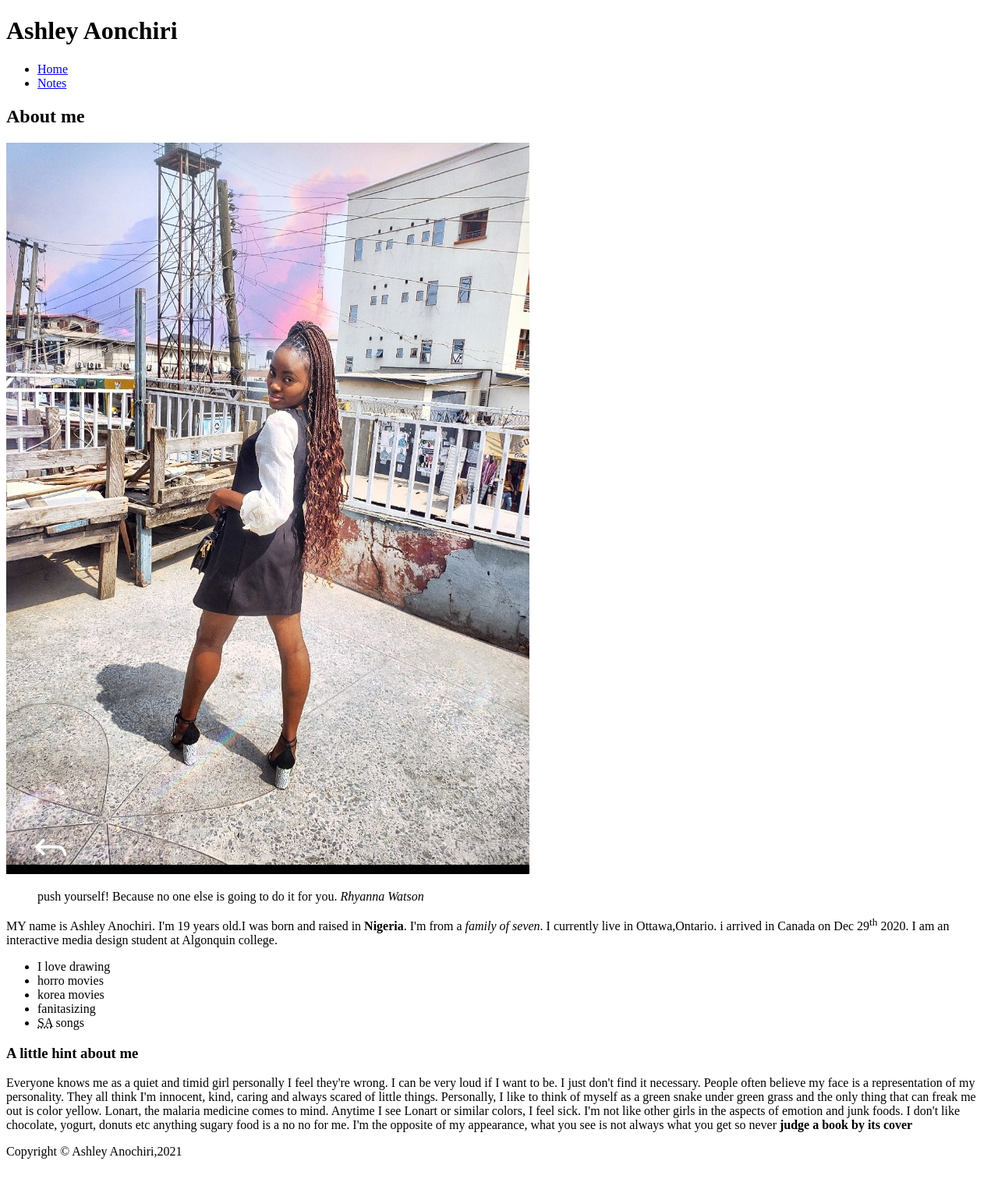
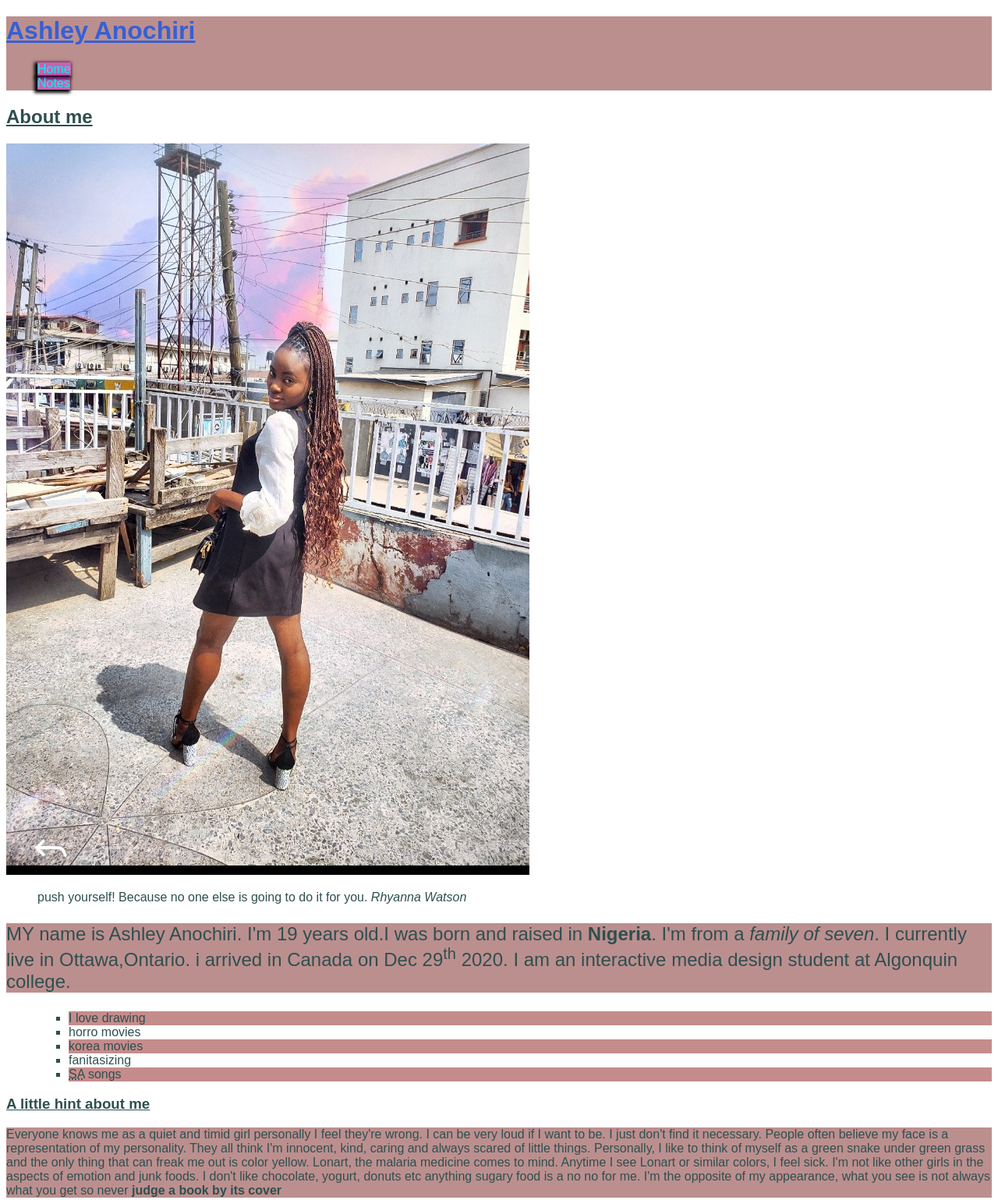
Before and after one commit to anoc0001/anoc0001.github.io, a plain HTML site: page html-assignment/index.html in a window 1280 px wide. Shown: the top 1539 px of the page at 78% size. Before the commit the page ends 1502 px from the top, so only its background shows below. Drawn offline with Linux system fonts and the light colour scheme.

Commit message:
adding css

```diff
--- /dev/null
+++ b/html-assignment/css/main.css
@@ -0,0 +1,109 @@
+/* Command + / to add a comment block */
+body {
+  color: darkslategray;
+  font-family: Arial, Helvetica, sans-serif;
+}
+
+h1 {
+  color: rgb(54, 96, 212);
+}
+
+p {
+  background-color: rosybrown;
+}
+
+/* Selecting multiple elements to apply same styles */
+h1,
+h2,
+h3 {
+  text-decoration: underline;
+}
+
+/* descendant selector */
+nav ul {
+  list-style: none;
+}
+
+/* descendant selector - multiple levels */
+nav ul a {
+  color: rgb(8, 240, 240);
+  text-decoration: none;
+}
+
+/* class name selector */
+.orange-link {
+  background-color: rgb(228, 107, 208);
+  color: rgb(76, 0, 255);
+  text-decoration: none;
+}
+
+
+
+/* Avoid using id for styling, use classes mostly */
+
+.large-text {
+  font-size: 18px;
+}
+
+/* Child selector or Direct Child selector */
+article>p {
+  font-size: 24px;
+}
+
+/* Adjacent sibling selector */
+h2+ul {
+  /* thickness style color */
+  border: 1px solid rgb(17, 88, 146);
+}
+
+
+/*
+  Using Pseudo Classes
+  Styling Navigation
+ */
+
+/* LoVe HAte */
+nav ul a,
+nav ul a:link,
+nav ul a:visited {
+  background-color: rgba(234, 0, 255, 0.329);
+  /* horizontal vertical blur spread color */
+  box-shadow: -2px 2px 4px 2px black;
+}
+
+nav ul a:hover,
+nav ul a:focus {
+  text-decoration: underline;
+}
+
+nav ul a:active {
+  /* horizontal vertical blur spread color */
+  box-shadow: 0 0 4px 2px black;
+}
+
+/* Position related Pseudo class selectors */
+aside ul li:first-child {
+  font-weight: bold;
+}
+
+section li:last-child {
+  font-weight: bold;
+}
+
+/* dl ul li:nth-child(5) {
+  background-color: white;
+} */
+
+/* dl ul li:nth-child(even) {
+  background-color: white;
+} */
+
+/*
+  nth-child using the formula
+  n = 0, 1, 2, 3, 4, 5...
+  even = 2n = 0, 2, 4, 6, 8....
+  odd = 2n+1 = 1, 3, 5, 7, 9....
+*/
+dl ul li:nth-child(2n+1) {
+  background-color: rgb(197, 140, 140);
+}
--- a/html-assignment/index.html
+++ b/html-assignment/index.html
@@ -4,10 +4,11 @@
 <head>
     <meta charset="UTF-8">
     <title>Ashley Anochiri home</title>
+    <link rel="stylesheet" href="css/main.css">
 </head>
 <body>
-    <header>
-        <h1>Ashley Aonchiri</h1>
+    <header style="background-color: rosybrown;">
+        <h1>Ashley Anochiri</h1>
         <nav>
             <ul>
                 <li>
@@ -29,13 +30,18 @@
          <p>
              MY name is Ashley Anochiri. I'm 19 years old.I was born and raised in <b>Nigeria</b>. I'm from a <em>family of seven</em>. I currently live in Ottawa,Ontario. i arrived in Canada on Dec 29<sup>th</sup> 2020. I am an interactive media design student at Algonquin college.
          </p>
-              <ul>
+         <dl>
+             <dt></dt>
+             <dd>
+              <ul style="list-style-type: square;">
                 <li>I love drawing</li>
                 <li>horro movies
                 <li>korea movies</li>
                 <li>fanitasizing</li>
                 <li><abbr title="South African">SA</abbr> songs</li>
               </ul>
+            </dd>
+         </dl>
 
             <section>
                 <h3>A little hint about me</h3>
```
